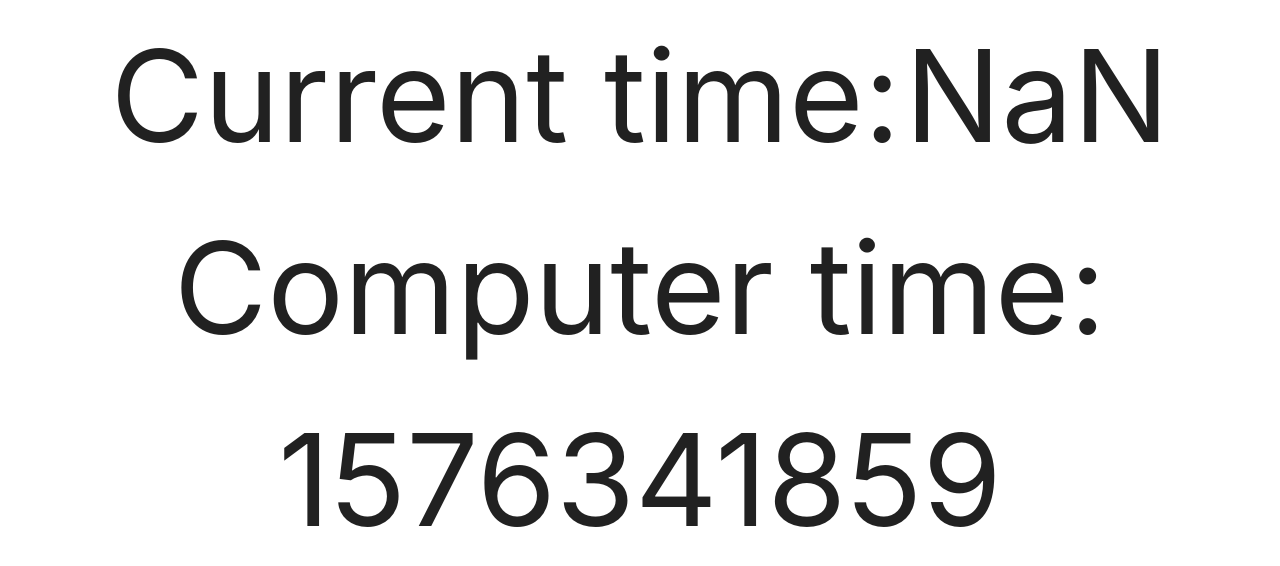
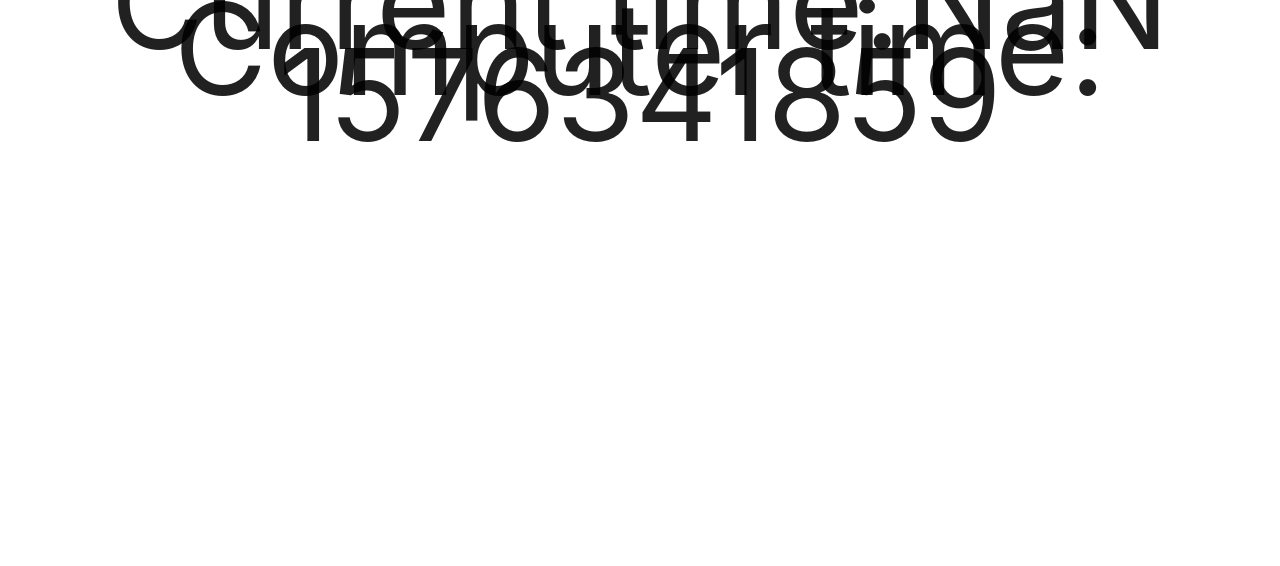
Before and after one commit to filiptronicek/time-server-node, a plain HTML site: page index.html in a window 1280 px wide. Drawn offline with nearby package versions, Linux system fonts and the light colour scheme; no server answers.

Commit message:
Update style.css

```diff
--- a/css/style.css
+++ b/css/style.css
@@ -4,3 +4,6 @@
 .time {
     font-size: 10vw;
 }
+body {
+    line-height: 5px;
+}
```
